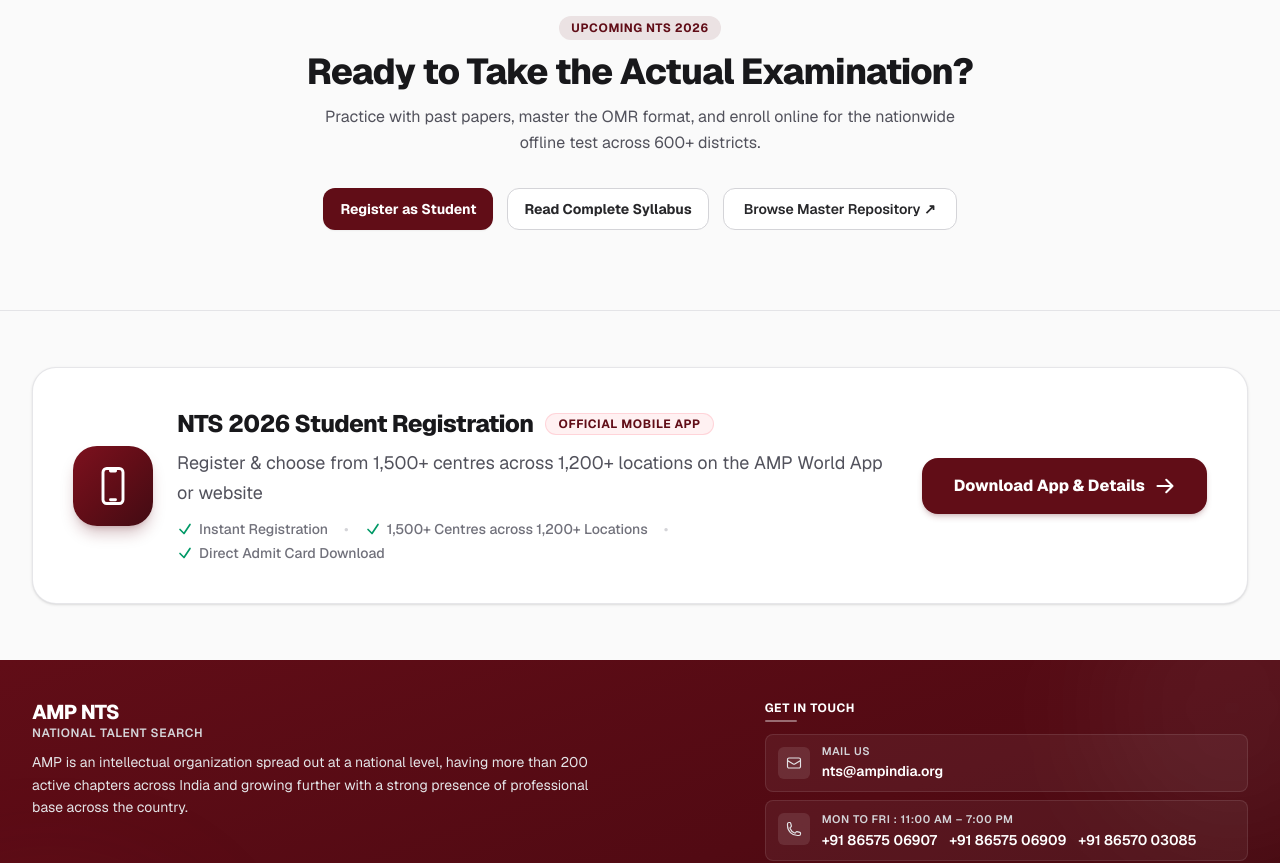
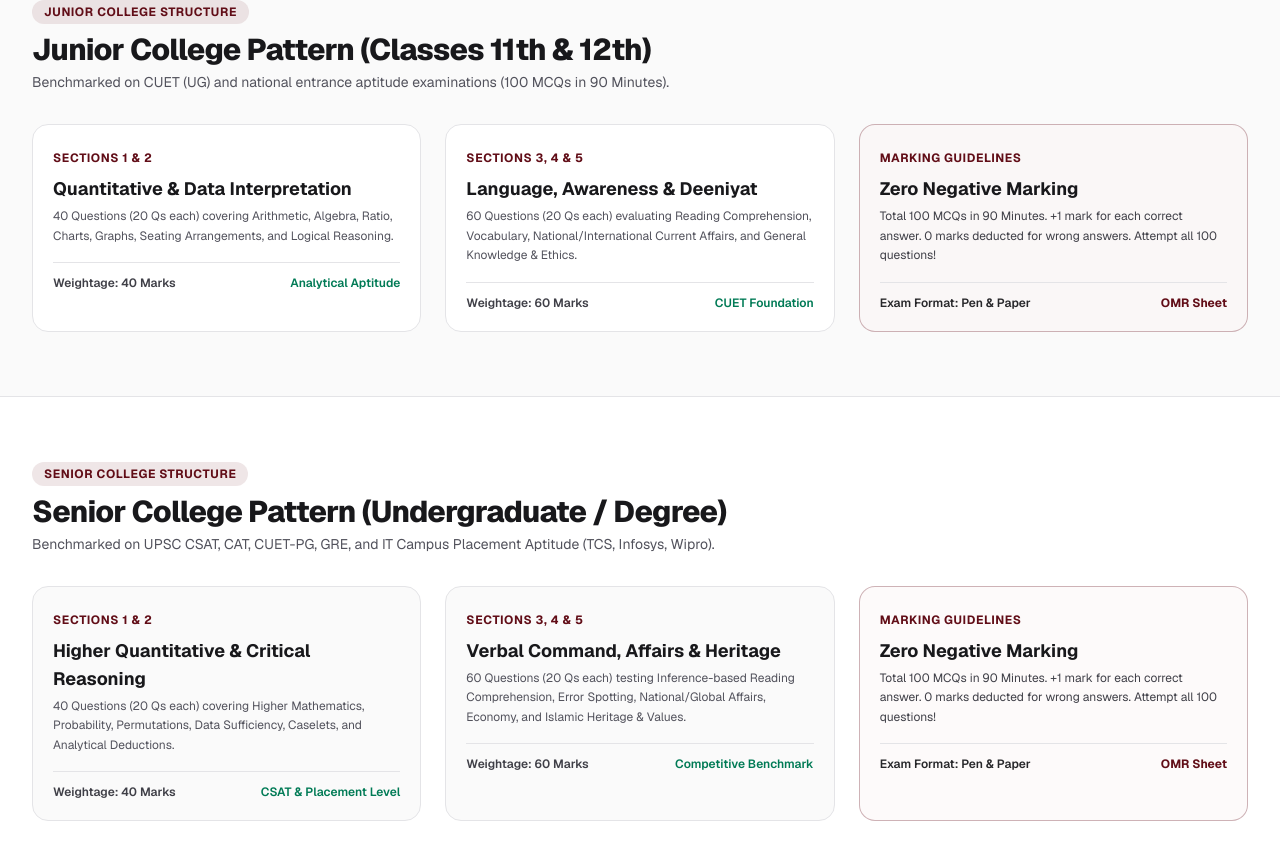
Before and after one commit to ansariafzal-ka/AMP-World-NTS-Web-Application-, a Next.js app: page /Mock_Papers in a window 1280 px wide. Shown: the part 5170-6033 px from the top of the page. Built offline with nearby package versions, Linux system fonts and the light colour scheme.

Commit message:
Add Junior College Structure and Senior College Structure sections to Mock Papers

```diff
--- a/src/components/mock-papers/MockPapersContent.tsx
+++ b/src/components/mock-papers/MockPapersContent.tsx
@@ -891,6 +891,7 @@ export default function MockPapersContent() {
       {/* =========================================================
           4. EXAM PATTERN & PREPARATION TIPS
       ========================================================= */}
+      {/* 4A. School Structure */}
       <section className="py-12 sm:py-16 bg-white border-t border-zinc-200">
         <div className="mx-auto max-w-7xl px-4 sm:px-6 lg:px-8">
           <div className="max-w-3xl">
@@ -945,6 +946,116 @@ export default function MockPapersContent() {
         </div>
       </section>
 
+      {/* 4B. Junior College Structure */}
+      <section className="py-12 sm:py-16 bg-zinc-50/60 border-t border-zinc-200">
+        <div className="mx-auto max-w-7xl px-4 sm:px-6 lg:px-8">
+          <div className="max-w-3xl">
+            <span className="inline-flex items-center gap-1.5 rounded-full bg-[#610D17]/10 px-3 py-1 text-xs font-bold uppercase tracking-wider text-[#610D17]">
+              Junior College Structure
+            </span>
+            <h2 className="mt-2 text-2xl sm:text-3xl font-extrabold text-zinc-900 tracking-tight">
+              Junior College Pattern (Classes 11th & 12th)
+            </h2>
+            <p className="mt-1 text-sm text-zinc-600">
+              Benchmarked on CUET (UG) and national entrance aptitude examinations (100 MCQs in 90 Minutes).
+            </p>
+          </div>
+
+          <div className="mt-8 grid grid-cols-1 md:grid-cols-3 gap-6">
+            <div className="rounded-2xl border border-zinc-200 bg-white p-5">
+              <span className="text-xs font-bold uppercase tracking-wider text-[#610D17]">Sections 1 & 2</span>
+              <h3 className="mt-1.5 text-lg font-bold text-zinc-900">Quantitative & Data Interpretation</h3>
+              <p className="mt-1 text-xs text-zinc-600 leading-relaxed">
+                40 Questions (20 Qs each) covering Arithmetic, Algebra, Ratio, Charts, Graphs, Seating Arrangements, and Logical Reasoning.
+              </p>
+              <div className="mt-4 pt-3 border-t border-zinc-200 text-xs font-semibold text-zinc-700 flex items-center justify-between">
+                <span>Weightage: 40 Marks</span>
+                <span className="text-emerald-700">Analytical Aptitude</span>
+              </div>
+            </div>
+
+            <div className="rounded-2xl border border-zinc-200 bg-white p-5">
+              <span className="text-xs font-bold uppercase tracking-wider text-[#610D17]">Sections 3, 4 & 5</span>
+              <h3 className="mt-1.5 text-lg font-bold text-zinc-900">Language, Awareness & Deeniyat</h3>
+              <p className="mt-1 text-xs text-zinc-600 leading-relaxed">
+                60 Questions (20 Qs each) evaluating Reading Comprehension, Vocabulary, National/International Current Affairs, and General Knowledge & Ethics.
+              </p>
+              <div className="mt-4 pt-3 border-t border-zinc-200 text-xs font-semibold text-zinc-700 flex items-center justify-between">
+                <span>Weightage: 60 Marks</span>
+                <span className="text-emerald-700">CUET Foundation</span>
+              </div>
+            </div>
+
+            <div className="rounded-2xl border border-[#610D17]/30 bg-[#fbf2f3]/40 p-5">
+              <span className="text-xs font-bold uppercase tracking-wider text-[#610D17]">Marking Guidelines</span>
+              <h3 className="mt-1.5 text-lg font-bold text-zinc-900">Zero Negative Marking</h3>
+              <p className="mt-1 text-xs text-zinc-700 leading-relaxed">
+                Total 100 MCQs in 90 Minutes. +1 mark for each correct answer. 0 marks deducted for wrong answers. Attempt all 100 questions!
+              </p>
+              <div className="mt-4 pt-3 border-t border-zinc-200 text-xs font-semibold text-zinc-800 flex items-center justify-between">
+                <span>Exam Format: Pen & Paper</span>
+                <span className="text-[#610D17] font-bold">OMR Sheet</span>
+              </div>
+            </div>
+          </div>
+        </div>
+      </section>
+
+      {/* 4C. Senior College Structure */}
+      <section className="py-12 sm:py-16 bg-white border-t border-zinc-200">
+        <div className="mx-auto max-w-7xl px-4 sm:px-6 lg:px-8">
+          <div className="max-w-3xl">
+            <span className="inline-flex items-center gap-1.5 rounded-full bg-[#610D17]/10 px-3 py-1 text-xs font-bold uppercase tracking-wider text-[#610D17]">
+              Senior College Structure
+            </span>
+            <h2 className="mt-2 text-2xl sm:text-3xl font-extrabold text-zinc-900 tracking-tight">
+              Senior College Pattern (Undergraduate / Degree)
+            </h2>
+            <p className="mt-1 text-sm text-zinc-600">
+              Benchmarked on UPSC CSAT, CAT, CUET-PG, GRE, and IT Campus Placement Aptitude (TCS, Infosys, Wipro).
+            </p>
+          </div>
+
+          <div className="mt-8 grid grid-cols-1 md:grid-cols-3 gap-6">
+            <div className="rounded-2xl border border-zinc-200 bg-zinc-50 p-5">
+              <span className="text-xs font-bold uppercase tracking-wider text-[#610D17]">Sections 1 & 2</span>
+              <h3 className="mt-1.5 text-lg font-bold text-zinc-900">Higher Quantitative & Critical Reasoning</h3>
+              <p className="mt-1 text-xs text-zinc-600 leading-relaxed">
+                40 Questions (20 Qs each) covering Higher Mathematics, Probability, Permutations, Data Sufficiency, Caselets, and Analytical Deductions.
+              </p>
+              <div className="mt-4 pt-3 border-t border-zinc-200 text-xs font-semibold text-zinc-700 flex items-center justify-between">
+                <span>Weightage: 40 Marks</span>
+                <span className="text-emerald-700">CSAT & Placement Level</span>
+              </div>
+            </div>
+
+            <div className="rounded-2xl border border-zinc-200 bg-zinc-50 p-5">
+              <span className="text-xs font-bold uppercase tracking-wider text-[#610D17]">Sections 3, 4 & 5</span>
+              <h3 className="mt-1.5 text-lg font-bold text-zinc-900">Verbal Command, Affairs & Heritage</h3>
+              <p className="mt-1 text-xs text-zinc-600 leading-relaxed">
+                60 Questions (20 Qs each) testing Inference-based Reading Comprehension, Error Spotting, National/Global Affairs, Economy, and Islamic Heritage & Values.
+              </p>
+              <div className="mt-4 pt-3 border-t border-zinc-200 text-xs font-semibold text-zinc-700 flex items-center justify-between">
+                <span>Weightage: 60 Marks</span>
+                <span className="text-emerald-700">Competitive Benchmark</span>
+              </div>
+            </div>
+
+            <div className="rounded-2xl border border-[#610D17]/30 bg-[#fbf2f3]/40 p-5">
+              <span className="text-xs font-bold uppercase tracking-wider text-[#610D17]">Marking Guidelines</span>
+              <h3 className="mt-1.5 text-lg font-bold text-zinc-900">Zero Negative Marking</h3>
+              <p className="mt-1 text-xs text-zinc-700 leading-relaxed">
+                Total 100 MCQs in 90 Minutes. +1 mark for each correct answer. 0 marks deducted for wrong answers. Attempt all 100 questions!
+              </p>
+              <div className="mt-4 pt-3 border-t border-zinc-200 text-xs font-semibold text-zinc-800 flex items-center justify-between">
+                <span>Exam Format: Pen & Paper</span>
+                <span className="text-[#610D17] font-bold">OMR Sheet</span>
+              </div>
+            </div>
+          </div>
+        </div>
+      </section>
+
       {/* =========================================================
           5. CALL TO ACTION
       ========================================================= */}
```
